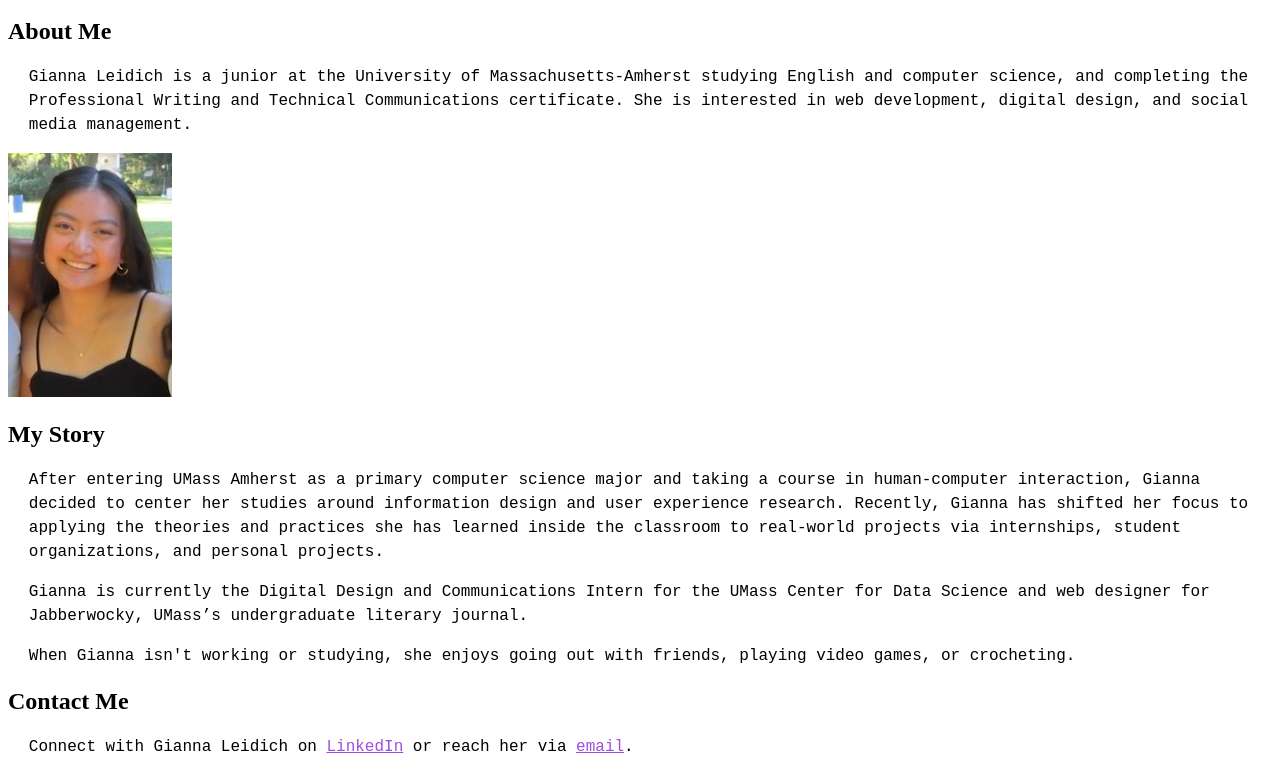
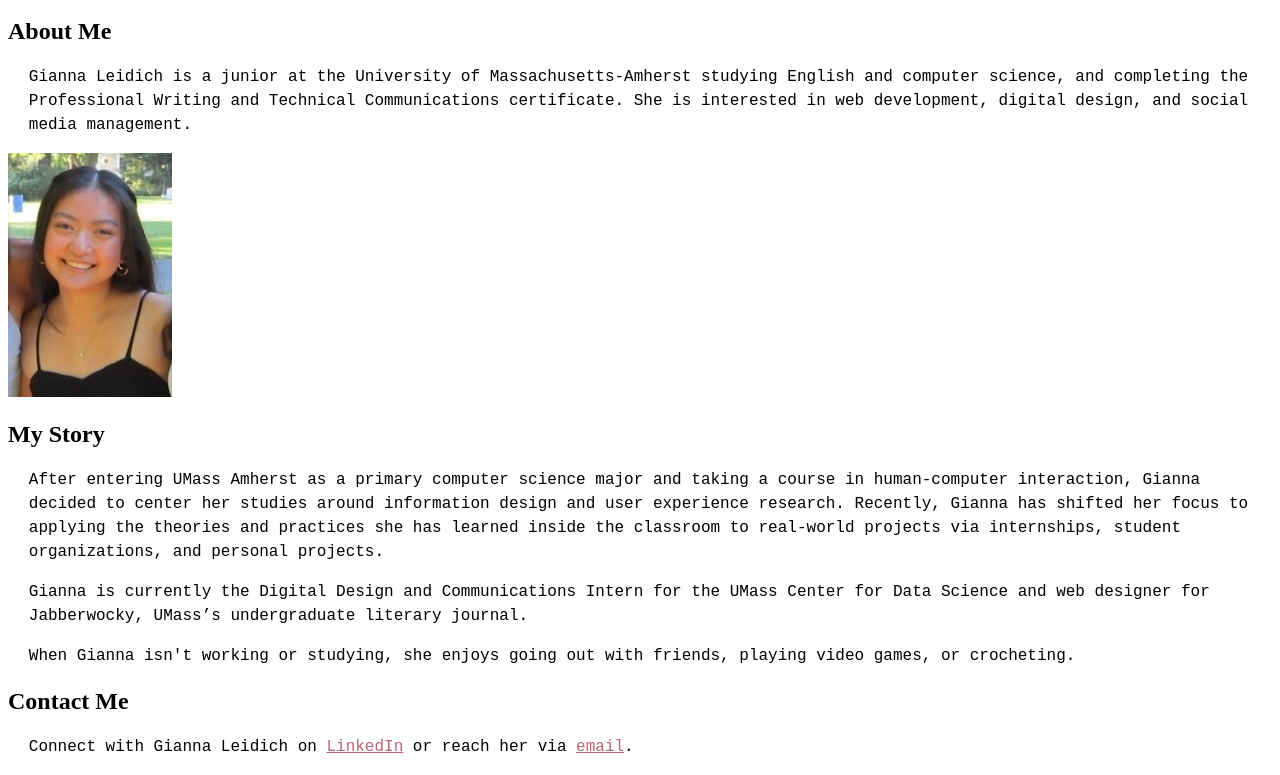
Before and after one commit to giannaleidich/giannaleidich.github.io, a plain HTML site: page exercises/exercise6.html in a window 1280 px wide. Shown: the part 103-878 px from the top of the page. Drawn offline with Linux system fonts and the light colour scheme; a web font is replaced by a local one.

Commit message:
Update exercise6.css

```diff
--- a/exercises/css/exercise6.css
+++ b/exercises/css/exercise6.css
@@ -17,7 +17,7 @@ h1 {
 }
 
 a:link{
-    color: #9d4edd;
+    color: #b56576;
     text-decoration: underline;
 }
 
```
